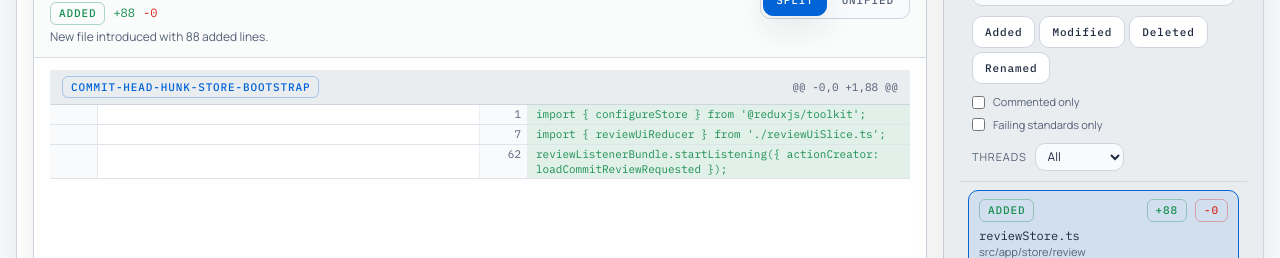
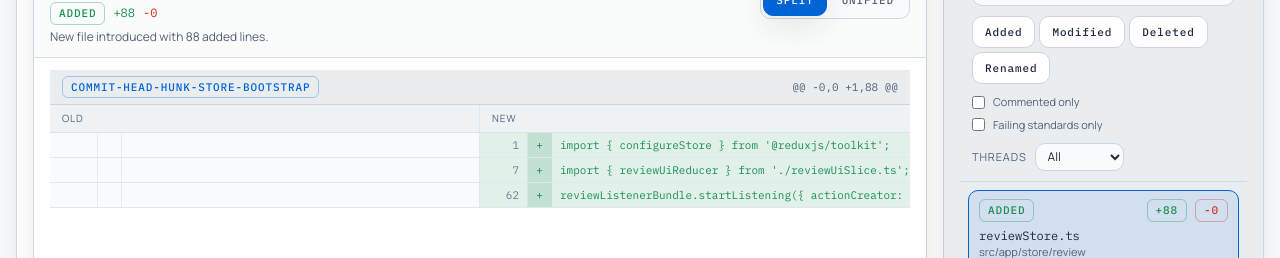
Before and after one commit to Varuas37/checkmate, a React (Vite) app: page / in a window 1280 px wide. Shown: the part 349-607 px from the top of the page. Built offline with nearby package versions, Linux system fonts and the light colour scheme; no server answers.

Commit message:
Refine split/unified diff rendering to match two-pane review layout

```diff
--- a/src/interface/review/components/DiffViewer.tsx
+++ b/src/interface/review/components/DiffViewer.tsx
@@ -38,32 +38,74 @@ function lineKindClass(kind: DiffLineKind): string {
 }
 
 function renderSplitLine(hunkId: string, rowIndex: number, line: DiffHunk["lines"][number]) {
-  const hasOld = line.kind !== "add";
-  const hasNew = line.kind !== "remove";
+  const isAdded = line.kind === "add";
+  const isRemoved = line.kind === "remove";
+  const isContext = line.kind === "context";
 
   return (
     <div
       key={`${hunkId}-${rowIndex}`}
-      className="grid grid-cols-[3rem_minmax(0,1fr)_3rem_minmax(0,1fr)] border-b border-border/60 font-mono text-[11px] leading-[1.35]"
+      className="flex border-b border-border/50 font-mono text-[11px] leading-6"
     >
-      <div className="border-r border-border/40 px-1.5 py-0.5 text-right text-muted">{hasOld ? line.oldLineNumber : ""}</div>
-      <pre
+      <div
         className={cn(
-          "min-w-0 overflow-x-auto border-r border-border/40 px-2 py-0.5 whitespace-pre-wrap",
-          hasOld ? lineKindClass(line.kind) : "bg-surface text-muted",
+          "flex w-1/2 min-w-0 border-r border-border/50",
+          isRemoved && "bg-danger/10",
+          isAdded && "bg-canvas",
         )}
       >
-        {hasOld ? line.text : ""}
-      </pre>
-      <div className="border-r border-border/40 px-1.5 py-0.5 text-right text-muted">{hasNew ? line.newLineNumber : ""}</div>
-      <pre
+        <span className="w-12 shrink-0 select-none border-r border-border/40 px-2 text-right text-muted/80">
+          {isAdded ? "" : line.oldLineNumber ?? ""}
+        </span>
+        <span
+          className={cn(
+            "w-6 shrink-0 select-none border-r border-border/40 px-1 text-center",
+            isRemoved && "bg-danger/15 text-danger",
+          )}
+        >
+          {isRemoved ? "-" : isContext ? " " : ""}
+        </span>
+        <pre
+          className={cn(
+            "min-w-0 flex-1 overflow-x-auto px-2 whitespace-pre",
+            isRemoved && "text-danger",
+            isContext && "text-text/75",
+            isAdded && "text-transparent",
+          )}
+        >
+          {isAdded ? "" : line.text}
+        </pre>
+      </div>
+
+      <div
         className={cn(
-          "min-w-0 overflow-x-auto px-2 py-0.5 whitespace-pre-wrap",
-          hasNew ? lineKindClass(line.kind) : "bg-surface text-muted",
+          "flex w-1/2 min-w-0",
+          isAdded && "bg-positive/10",
+          isRemoved && "bg-canvas",
         )}
       >
-        {hasNew ? line.text : ""}
-      </pre>
+        <span className="w-12 shrink-0 select-none border-r border-border/40 px-2 text-right text-muted/80">
+          {isRemoved ? "" : line.newLineNumber ?? ""}
+        </span>
+        <span
+          className={cn(
+            "w-6 shrink-0 select-none border-r border-border/40 px-1 text-center",
+            isAdded && "bg-positive/15 text-positive",
+          )}
+        >
+          {isAdded ? "+" : isContext ? " " : ""}
+        </span>
+        <pre
+          className={cn(
+            "min-w-0 flex-1 overflow-x-auto px-2 whitespace-pre",
+            isAdded && "text-positive",
+            isContext && "text-text/75",
+            isRemoved && "text-transparent",
+          )}
+        >
+          {isRemoved ? "" : line.text}
+        </pre>
+      </div>
     </div>
   );
 }
@@ -74,12 +116,12 @@ function renderUnifiedLine(hunkId: string, rowIndex: number, line: DiffHunk["lin
   return (
     <div
       key={`${hunkId}-${rowIndex}`}
-      className="grid grid-cols-[3rem_3rem_auto_minmax(0,1fr)] border-b border-border/60 font-mono text-[11px] leading-[1.35]"
+      className="grid grid-cols-[3rem_3rem_1.5rem_minmax(0,1fr)] border-b border-border/50 font-mono text-[11px] leading-6"
     >
-      <div className="border-r border-border/40 px-1.5 py-0.5 text-right text-muted">{line.oldLineNumber ?? ""}</div>
-      <div className="border-r border-border/40 px-1.5 py-0.5 text-right text-muted">{line.newLineNumber ?? ""}</div>
-      <div className={cn("border-r border-border/40 px-2 py-0.5 text-center", lineKindClass(line.kind))}>{marker}</div>
-      <pre className={cn("min-w-0 overflow-x-auto px-2 py-0.5 whitespace-pre-wrap", lineKindClass(line.kind))}>{line.text}</pre>
+      <div className="border-r border-border/40 px-2 text-right text-muted/80">{line.oldLineNumber ?? ""}</div>
+      <div className="border-r border-border/40 px-2 text-right text-muted/80">{line.newLineNumber ?? ""}</div>
+      <div className={cn("border-r border-border/40 px-1 text-center", lineKindClass(line.kind))}>{marker}</div>
+      <pre className={cn("min-w-0 overflow-x-auto px-2 whitespace-pre", lineKindClass(line.kind))}>{line.text}</pre>
     </div>
   );
 }
@@ -87,7 +129,7 @@ function renderUnifiedLine(hunkId: string, rowIndex: number, line: DiffHunk["lin
 export function DiffViewer({ file, hunks, orientation, onOrientationChange }: DiffViewerProps) {
   return (
     <Card className="flex h-full min-h-[28rem] flex-col">
-      <CardHeader className="shrink-0 border-b border-border bg-elevated/35 px-3 py-2.5">
+      <CardHeader className="shrink-0 border-b border-border bg-elevated/35 px-3 py-2">
         <div className="flex flex-wrap items-center justify-between gap-3">
           <div className="min-w-0">
             <CardTitle className="text-sm">Files Diff</CardTitle>
@@ -149,7 +191,14 @@ export function DiffViewer({ file, hunks, orientation, onOrientationChange }: Di
               <p className="truncate font-mono text-[11px] text-muted">{hunk.header}</p>
             </div>
 
-            <div>
+            {orientation === "split" && (
+              <div className="grid grid-cols-2 border-b border-border/50 bg-surface-subtle/60 text-[10px] uppercase tracking-[0.08em] text-muted">
+                <p className="border-r border-border/40 px-3 py-1.5">Old</p>
+                <p className="px-3 py-1.5">New</p>
+              </div>
+            )}
+
+            <div className="overflow-x-auto">
               {orientation === "split"
                 ? hunk.lines.map((line, rowIndex) => renderSplitLine(hunk.id, rowIndex, line))
                 : hunk.lines.map((line, rowIndex) => renderUnifiedLine(hunk.id, rowIndex, line))}
```
